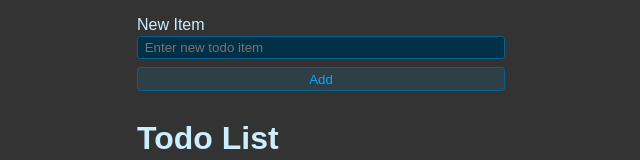
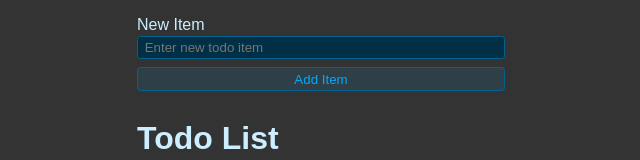
Before and after one commit to AvirukBasak/nextjs-todo-app, a Next.js app: page / in a window 1280 px wide. Shown: the top 160 px of the page, without its empty margins (319-959 px from the left). Built offline with nearby package versions, Linux system fonts and the light colour scheme; no server answers; the database is empty.

Commit message:
added i/p disabled while loading server data

```diff
--- a/src/components/Form.jsx
+++ b/src/components/Form.jsx
@@ -6,11 +6,35 @@ export default function Form() {
   const [newItem, setNewItem] = useState("");
   const [todoItems, setTodoItems] = useState([]);
 
+  const [inputDisabled, setInputDisabled] = useState(true);
+
   /* create a session key if not exists on app start */
   useEffect(() => {
     if (!localStorage.getItem('user-uuid'))
       localStorage.setItem('user-uuid', crypto.randomUUID());
     console.log(`user uuid is ${localStorage.getItem('user-uuid')}`);
+  }, []);
+
+  /* load list from server on first render */
+  useEffect(() => {
+    fetch('/api/todos', {
+      method: 'POST',
+      headers: { 'Content-Type': 'application/json' },
+      body: JSON.stringify({
+        method: 'READ',
+        uuid: localStorage.getItem('user-uuid'),
+        timestamp: (new Date()).toLocaleString(),
+      })
+    }).then(async data => {
+      const resBody = await data.json();
+      setTodoItems(currentItems => {
+        setInputDisabled(false);
+        return resBody?.data?.todoList || currentItems;
+      });
+    }).catch(e => {
+      console.error(e);
+      throw e;
+    })
   }, []);
 
   /* upload data to db on todoItems change
@@ -54,11 +78,15 @@ export default function Form() {
           id="item"
           type="text"
           value={newItem}
-          placeholder="Enter new todo item"
+          disabled={inputDisabled}
+          placeholder={inputDisabled ? 'Loading Server Data...' : 'Enter new todo item'}
           onChange={e => { setNewItem(e.target.value); }} />
       </div>
-      <button className="btn" onClick={handleSubmit}>
-        Add
+      <button
+        className="btn"
+        disabled={inputDisabled}
+        onClick={handleSubmit}>
+        {inputDisabled ? 'Loading Server Data...' : 'Add Item'}
       </button>
       <TodoList value={todoItems} setValue={setTodoItems} />
     </form>
--- a/src/components/List.jsx
+++ b/src/components/List.jsx
@@ -1,5 +1,3 @@
-import { useEffect } from 'react';
-
 export default function TodoList({ value, setValue }) {
   return (
     <div>
@@ -10,26 +8,6 @@ export default function TodoList({ value, setValue }) {
 }
 
 function ListItems({ value, setValue }) {
-
-  /* load list from server on first render */
-  useEffect(() => {
-    fetch('/api/todos', {
-      method: 'POST',
-      headers: { 'Content-Type': 'application/json' },
-      body: JSON.stringify({
-        method: 'READ',
-        uuid: localStorage.getItem('user-uuid'),
-        timestamp: (new Date()).toLocaleString(),
-      })
-    }).then(async data => {
-      const resBody = await data.json();
-      setValue(currentItems => resBody?.data?.todoList || currentItems);
-    }).catch(e => {
-      console.error(e);
-      throw e;
-    })
-  }, []);
-
   return (
     <ul className="list">
       {
```
